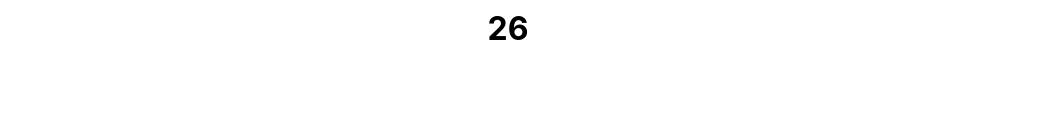
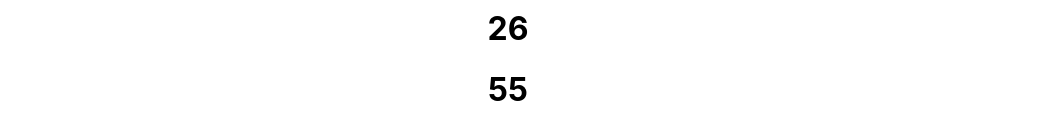
Before and after one commit to lechcirmirakis/Udemy-React-Course-practice, a React (Create React App) app in the folder practice_01/: page / in a window 1280 px wide. Shown: the part 462-602 px from the top of the page, without its empty margins (132-1188 px from the left). Built offline with nearby package versions, Linux system fonts and the light colour scheme.

Commit message:
add Sum component

```diff
--- a/practice_01/src/App.js
+++ b/practice_01/src/App.js
@@ -4,6 +4,7 @@ import './App.css';
 import Userinput from './userInput/Userinput.js';
 import Useroutput from './userOutput/Useroutput.js';
 import Addnumber from './Numbers/Numbers.js';
+import Sum from './Sum/Sum.js';
 
 import Menu from './Menu/Menu.js';
 
@@ -14,6 +15,9 @@ class App extends Component {
       {name: 'Bartosz', surname: 'Kowalski'},
       {name: 'Kamila', surname: 'Borowska'},
       {name: 'Karolina', surname: 'Zachęta'}
+    ],
+    numbers: [
+      1, 2, 3, 4, 5, 6, 7, 8, 9, 10
     ]
   }
 
@@ -38,6 +42,7 @@ class App extends Component {
         <Useroutput name={this.state.users[2].name} surname={this.state.users[2].surname}/>
         <Useroutput name={this.state.users[3].name} surname={this.state.users[3].surname}/>
         <Addnumber number1={12} number2 ={14}/>
+        <Sum numbers={this.state.numbers}/>
       </div>
     );
   }
--- /dev/null
+++ b/practice_01/src/Sum/Sum.js
@@ -0,0 +1,9 @@
+import React from 'react';
+
+const sum = (props) => {
+    return (
+        <h1>{props.numbers.reduce((a, b) => (a + b))}</h1>
+    )
+}
+
+export default sum;
```
